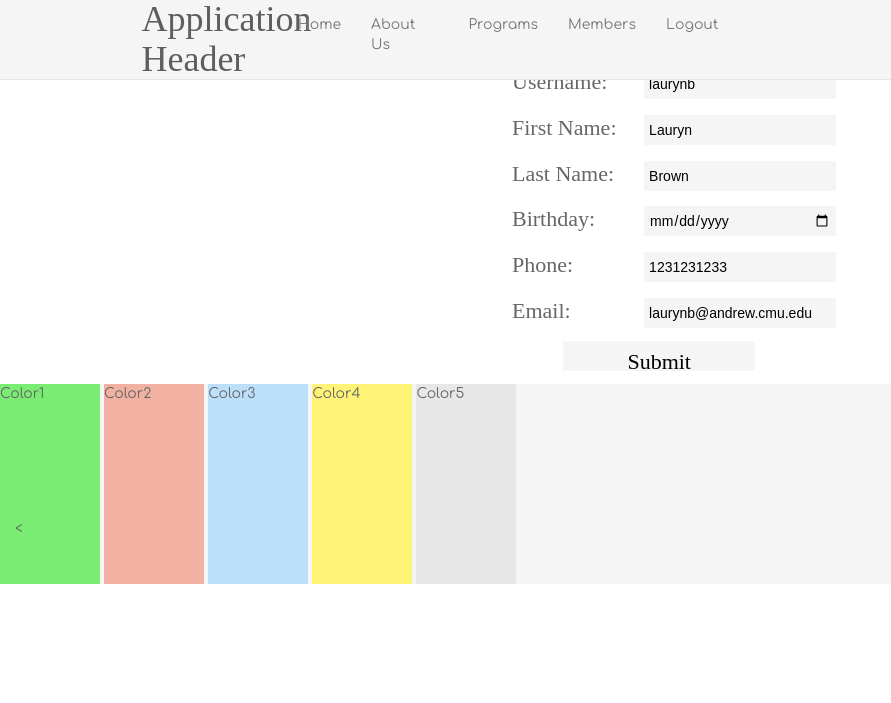
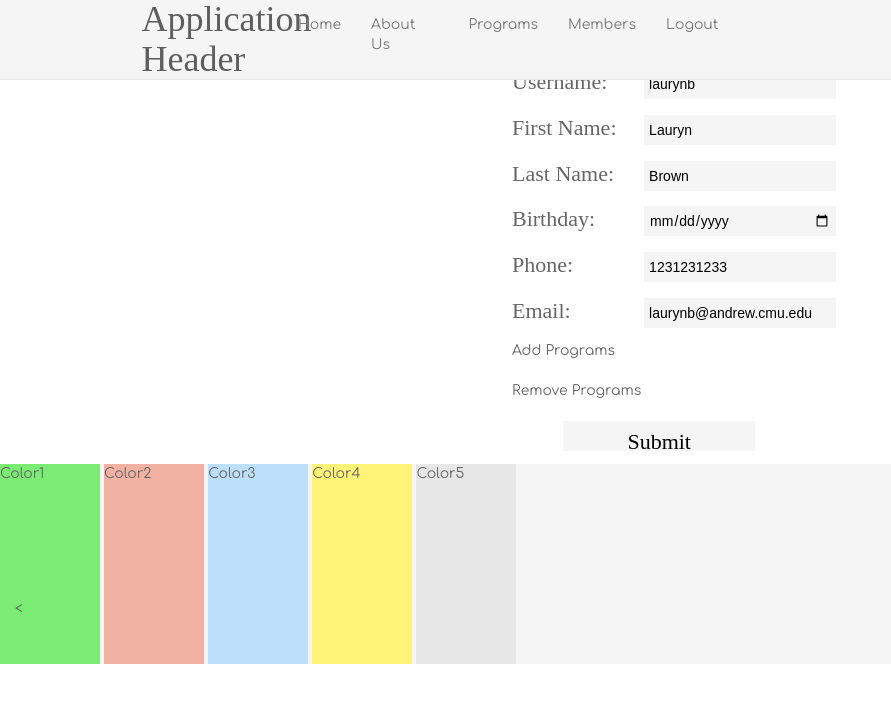
Before and after one commit to cool-beans/Team65_buffer, a Django app: page /final_project/member_edit/1 in a window 1280 px wide; the page is wider, and only the part inside the window is pictured. Shown: the top 703 px of that part, without its empty margins (0-891 px from the left). Run offline with Django 3.2, Linux system fonts and the light colour scheme; a user stored in the database is signed in; data comes from the database, SQL or seed files in the repository; parts of the project's set-up code (start-up, migrations or seed data) failed here and were passed over; some libraries are stand-ins or nearby versions; some web fonts are replaced.

Commit message:
Added the checkboxed to add or remove programs.

```diff
--- a/app/templates/final_project/partials/member_form.html
+++ b/app/templates/final_project/partials/member_form.html
@@ -17,6 +17,16 @@
       <label>Confirm Password:</label>
       <input type="password" name="pass2"><br />
    {% endif %}
+   Add Programs<br />
+   {% for program in in_programs %}
+      <input type="checkbox" name="{{ program.name }}" value="add">
+   {% endfor %}
+   <br />
+   Remove Programs<br />
+   {% for program in not_in_programs %}
+      <input type="checkbox" name="{{ program.name }}" value="remove">
+   {% endfor %}
+   <br />
    <input type="submit" value="Submit" />
    <input type="hidden" name="next" value="{{ next }}" />
    {% csrf_token %}
```
